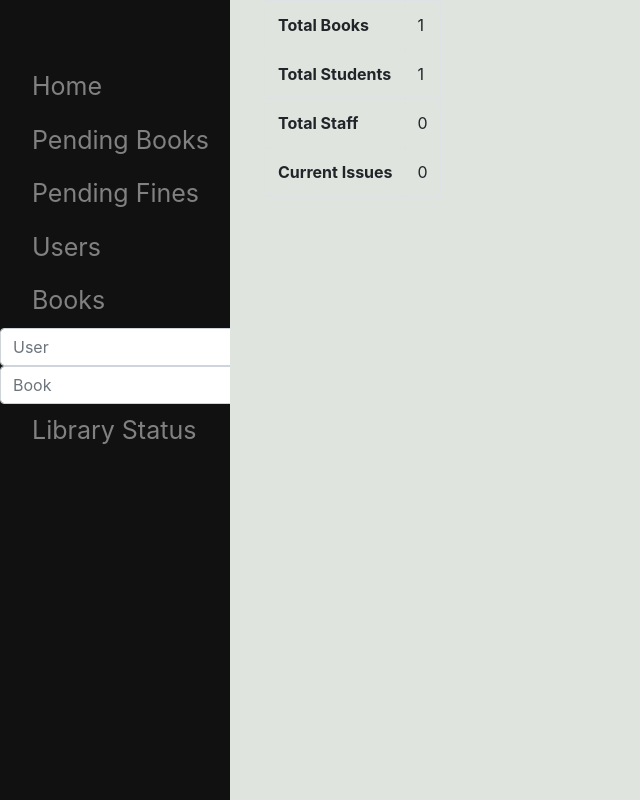
After one commit to Diwakar-Gupta/Library_Managment, a Django app: page /library_condition in a window 1280 px wide. The commit adds this page. Shown: the whole page, without its empty margins (0-640 px from the left). Run offline with Django 3.2, Linux system fonts and the light colour scheme; some libraries are stand-ins or nearby versions.

```diff
--- a/Library_Managment/Library_Managment/settings.py
+++ b/Library_Managment/Library_Managment/settings.py
@@ -23,9 +23,9 @@ BASE_DIR = os.path.dirname(os.path.dirname(os.path.abspath(__file__)))
 SECRET_KEY = '=dzq2m!dy$f&&qt(doh@yzjc54ydcqzqjphkul7gnuq)h&b6sn'
 
 # SECURITY WARNING: don't run with debug turned on in production!
-DEBUG = False
+DEBUG = True
 
-ALLOWED_HOSTS = ['127.0.0.1']
+ALLOWED_HOSTS = []
 
 
 # Application definition
@@ -127,7 +127,7 @@ EMAIL_HOST = 'smtp.gmail.com'
 EMAIL_USE_TLS = 1
 EMAIL_PORT = 587
 EMAIL_HOST_USER = 'fbuttowski814@gmail.com'
-EMAIL_HOST_PASSWORD = ''
+EMAIL_HOST_PASSWORD = "[];',./"+'?><":}{plm1234567890'
 
 #EMAIL_USE_SSL = False
 #DEFAULT_FROM_EMAIL = EMAIL_HOST_USER
--- a/Library_Managment/lm/templates/lm/base.html
+++ b/Library_Managment/lm/templates/lm/base.html
@@ -79,17 +79,17 @@
 
     <div class="row" style="display: block;">
 
-        <nav  class="navbar navbar-expand-md bg-dark navbar-dark fixed" >
+       <!-- <nav  class="navbar navbar-expand-md bg-dark navbar-dark fixed" >
 
   <a class="navbar-brand" href="#">Navbar</a>
             <ul class="navbar-nav ml-auto">
 
             </ul>
 
-  <!-- <span class="navbar-toggler-icon"></span> -->
+   <span class="navbar-toggler-icon"></span>
 
 
-  <!-- Navbar links -->
+   Navbar links
   <div class="collapse navbar-collapse" id="collapsibleNavbar">
     <ul class="navbar-nav">
       <li class="nav-item">
@@ -104,7 +104,7 @@
     </ul>
   </div>
 
-</nav>
+</nav>-->
     </div>
 
 <div class="row">
@@ -128,6 +128,7 @@
                   {% csrf_token %}
     <input class="form-control mr-sm-2" type="number" name="book" placeholder="Book">
   </form>
+            <a href="{% url 'lm:status' %}">Library Status</a>
 </div>
     </div>
 
--- /dev/null
+++ b/Library_Managment/lm/templates/lm/status.html
@@ -0,0 +1,14 @@
+{% extends 'lm/base.html' %}
+
+{% block body %}
+
+<table class="table table-bordered" >
+<tr><th>Total Books  </th><td>{{sett.total_Books}}</td></tr>
+<tr><th>Total Students  </th><td>{{sett.total_student}}</td></tr>
+<tr><th>Total Staff </th><td>{{sett.total_staff}}</td></tr>
+
+<tr><th>Current Issues   </th><td>{{sett.total_issued}}</td></tr>
+
+</table>
+
+{% endblock  %}
--- a/Library_Managment/lm/urls.py
+++ b/Library_Managment/lm/urls.py
@@ -35,6 +35,8 @@ urlpatterns = [
 
     path('update/user/',views.updateStudent,name='updateuser'),
     path('update/book/',views.updateBook,name='updatebook'),
+
+    path('library_condition',views.status,name='status')
 ]
 
 if settings.DEBUG:
--- a/Library_Managment/lm/views.py
+++ b/Library_Managment/lm/views.py
@@ -233,6 +233,11 @@ def BookDetail(request,pk,context={}):
         return HttpResponse(render(request,'lm/bookDetail.html',context))
 
 
+def status(request):
+    return render(request,'lm/status.html',context={'sett':sett})
+
+
+
 def updateStudent(request):
     dic = request.POST
     try :
```
Also changed, not shown: Library_Managment/db.sqlite3, Library_Managment/lm/migrations/0003_auto_20190301_0515.py (added), Library_Managment/lm/migrations/0004_issue_day.py (added), Library_Managment/lm/migrations/0005_auto_20190301_0526.py (added).
